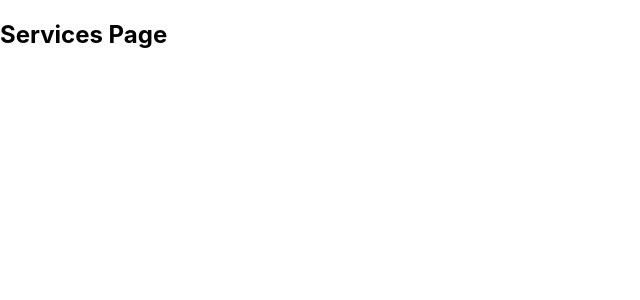
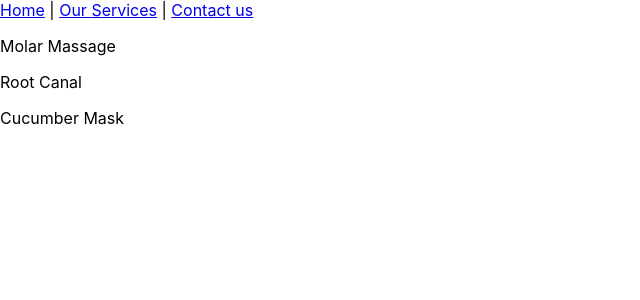
Before and after one commit to SEI-SEA-1-25/dental-health-day, a React (Create React App) app: page /services in a window 1280 px wide. Shown: the top 300 px of the page, without its empty margins (0-640 px from the left). Built offline with nearby package versions, Linux system fonts and the light colour scheme.

Commit message:
Include nav routes

```diff
--- a/src/App.js
+++ b/src/App.js
@@ -1,14 +1,19 @@
 import './App.css';
 import React, { Component } from 'react'
 import { BrowserRouter as Router, Route, Link } from "react-router-dom";
+
+import Header from './components/partials/Header.jsx'
 import Contact from './components/pages/Contact';
 import Home from './components/pages/Home';
-import Services from './components/Services';
+import Services from './components/pages/Services';
+
+
 
 function App() {
   return (
     <Router>
       <main>
+        <Header />
         <Route exact path="/" component={Home} />
         <Route path="/services" component={Services} />
         <Route path="/contact" component={Contact} />
--- a/src/components/Services.jsx
+++ /dev/null
@@ -1,7 +0,0 @@
-export default function Services() {
-    return (
-        <div>
-            <h2>Services Page</h2>
-        </div>
-    )
-}
--- /dev/null
+++ b/src/components/pages/Services.jsx
@@ -0,0 +1,9 @@
+export default function Services() {
+    return (
+        <div>
+            <p>Molar Massage</p>
+            <p>Root Canal</p>
+            <p>Cucumber Mask</p>
+        </div>
+    )
+}
--- /dev/null
+++ b/src/components/partials/Header.jsx
@@ -0,0 +1,16 @@
+import { Link } from 'react-router-dom'
+
+const Header = () => {
+    return (
+        <nav>
+            <Link to="/">Home</Link>
+            { ' | '}
+            <Link to="/services">Our Services</Link>
+            { ' | '}
+            <Link to="/contact">Contact us</Link>
+        </nav>
+
+    )
+}
+
+export default Header;
```
